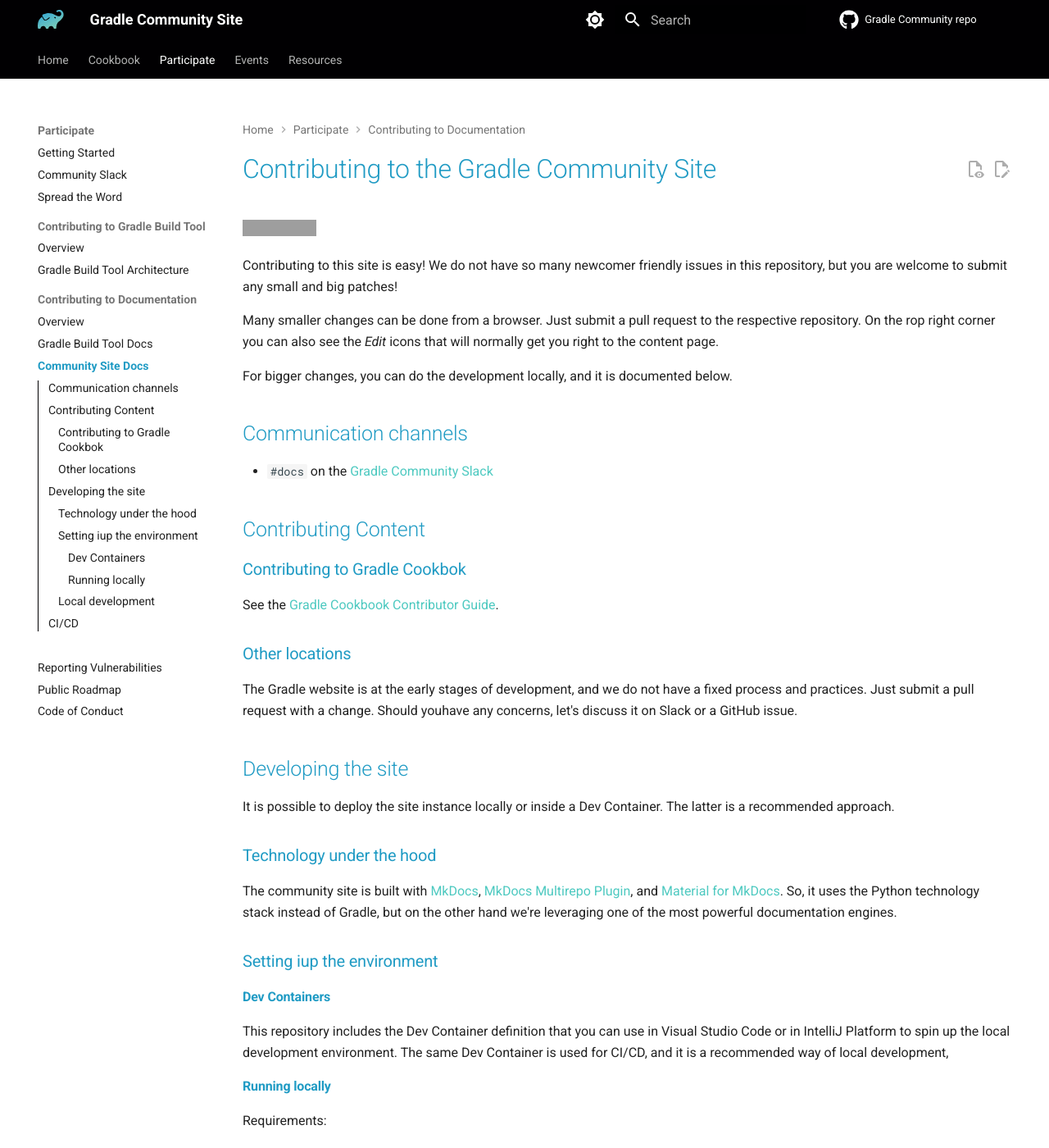
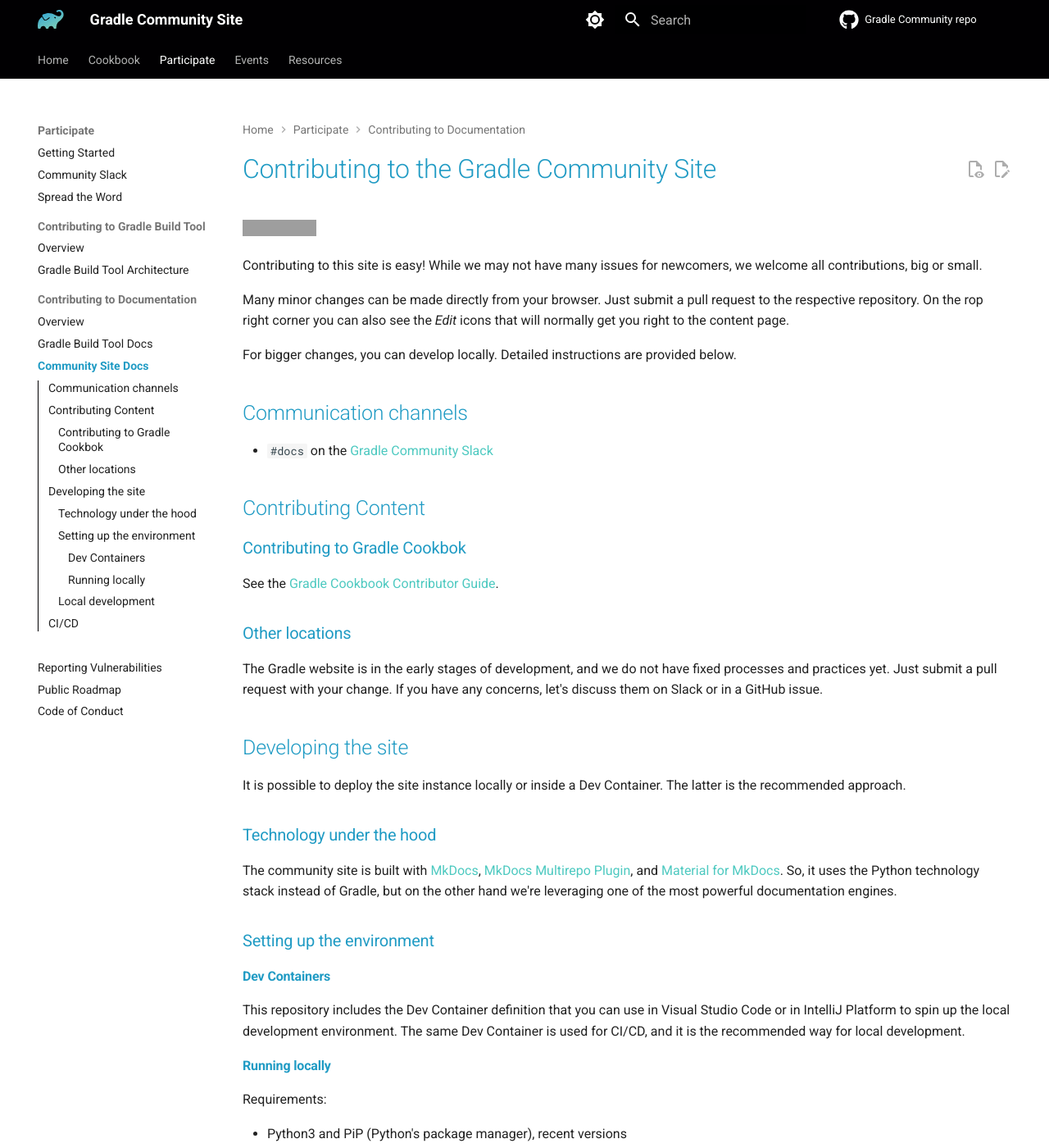
Before and after one commit to gradle/community, an MkDocs documentation site: the page built from docs/CONTRIBUTING.md, in a window 1280 px wide and 1400 px high. Shown: the whole window at 82% size. Built offline with MkDocs 1.6.1 and Material for MkDocs 9.7.7, drawn with Linux system fonts in a browser that asks for light colours; plug-ins that fetch from the network failed and are left out; comment, search, counter and statistics services are not loaded; grey boxes are pictures that could not be loaded.

Commit message:
Apply suggestions from review by @lkasso
Co-authored-by: Laura Kassovic <lkassovic@gradle.com>

```diff
--- a/docs/CONTRIBUTING.md
+++ b/docs/CONTRIBUTING.md
@@ -3,15 +3,16 @@
 [![a](https://img.shields.io/badge/slack-%23docs-brightgreen?style=flat&logo=slack)](./contributing/community-slack.md)
 
 Contributing to this site is easy!
-We do not have so many newcomer friendly issues in this repository,
-but you are welcome to submit any small and big patches!
+While we may not have many issues for newcomers,
+we welcome all contributions, big or small.
 
-Many smaller changes can be done from a browser.
+Many minor changes can be made directly from your browser.
 Just submit a pull request to the respective repository.
 On the rop right corner you can also see the _Edit_ icons
 that will normally get you right to the content page.
 
-For bigger changes, you can do the development locally, and it is documented below.
+For bigger changes, you can develop locally.
+Detailed instructions are provided below.
 
 ## Communication channels
 
@@ -25,15 +26,15 @@ See the [Gradle Cookbook Contributor Guide](./cookbook/CONTRIBUTING.md).
 
 ### Other locations
 
-The Gradle website is at the early stages of development,
-and we do not have a fixed process and practices.
-Just submit a pull request with a change.
-Should youhave any concerns, let's discuss it on Slack or a GitHub issue.
+The Gradle website is in the early stages of development,
+and we do not have fixed processes and practices yet.
+Just submit a pull request with your change.
+If you have any concerns, let's discuss them on Slack or in a GitHub issue.
 
 ## Developing the site
 
 It is possible to deploy the site instance locally or inside a Dev Container.
-The latter is a recommended approach.
+The latter is the recommended approach.
 
 ### Technology under the hood
 
@@ -43,13 +44,13 @@ and [Material for MkDocs](https://squidfunk.github.io/mkdocs-material).
 So, it uses the Python technology stack instead of Gradle,
 but on the other hand we're leveraging one of the most powerful documentation engines.
 
-### Setting iup the environment
+### Setting up the environment
 
 #### Dev Containers
 
 This repository includes the Dev Container definition that you can use in Visual Studio Code or in IntelliJ Platform
 to spin up the local development environment.
-The same Dev Container is used for CI/CD, and it is a recommended way of local development,
+The same Dev Container is used for CI/CD, and it is the recommended way for local development.
 
 #### Running locally
 
```
Also changed, not shown: docs/contributing/documentation/README.md (+2 -2 lines), docs/cookbook/CONTRIBUTING.md (+5 -5 lines), docs/cookbook/README.md (+3 -3 lines).
